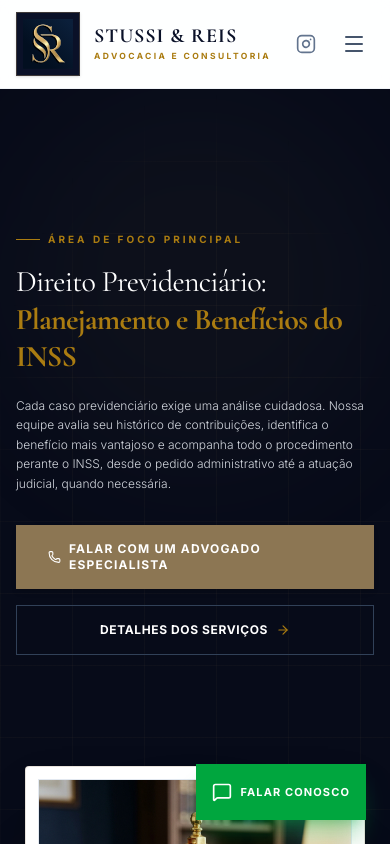
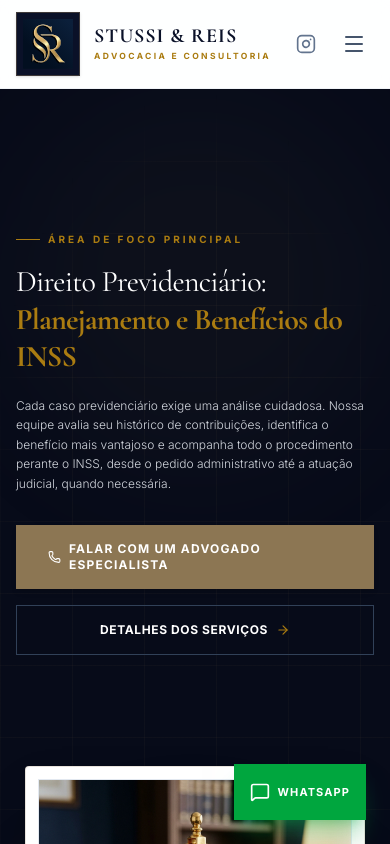
Before and after one commit to oCaio-re/stussi-reis, a Next.js app: page / in a window 390 px wide. Shown: the top 844 px of the page. Built offline with nearby package versions, Linux system fonts and the light colour scheme.

Commit message:
change whatsapp button

```diff
--- a/src/components/AppLayoutWrapper.tsx
+++ b/src/components/AppLayoutWrapper.tsx
@@ -95,8 +95,7 @@ function AppLayoutInner({ children }: { children: React.ReactNode }) {
         aria-label="Atendimento WhatsApp"
       >
         <MessageSquare className="h-5 w-5 shrink-0" />
-        <span className="text-[11px] font-bold uppercase tracking-widest hidden sm:inline">WhatsApp: Dúvidas sobre INSS</span>
-        <span className="text-[11px] font-bold uppercase tracking-widest sm:hidden">Falar Conosco</span>
+        <span className="text-[11px] font-bold uppercase tracking-widest">WHATSAPP</span>
       </button>
 
       {/* WhatsApp Choose Lawyer Modal */}
```
